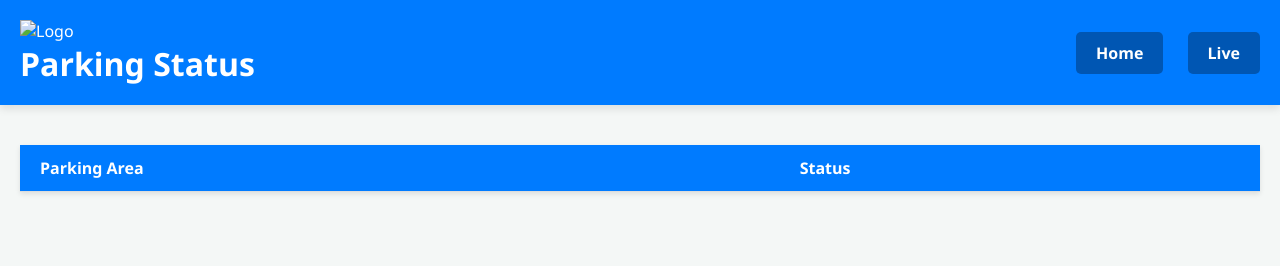
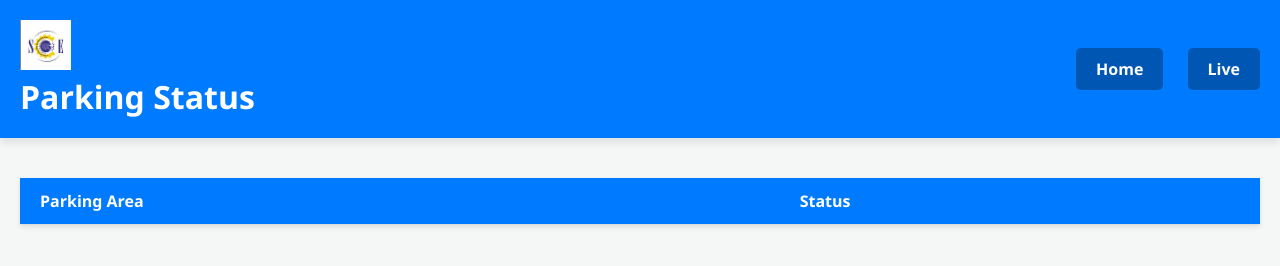
Before and after one commit to animeshk719/ParkEase11, a plain HTML site: page index.html in a window 1280 px wide. Drawn offline with Linux system fonts and the light colour scheme; no server answers.

Commit message:
Update index image.html

```diff
--- a/index.html
+++ b/index.html
@@ -101,7 +101,7 @@
   <body>
     <header>
       <div>
-        <img src="shivalik.png" alt="Logo" />
+        <img src="images.png" alt="Logo" />
         <!-- Replace with the path to your logo -->
         <h1>Parking Status</h1>
       </div>
```
